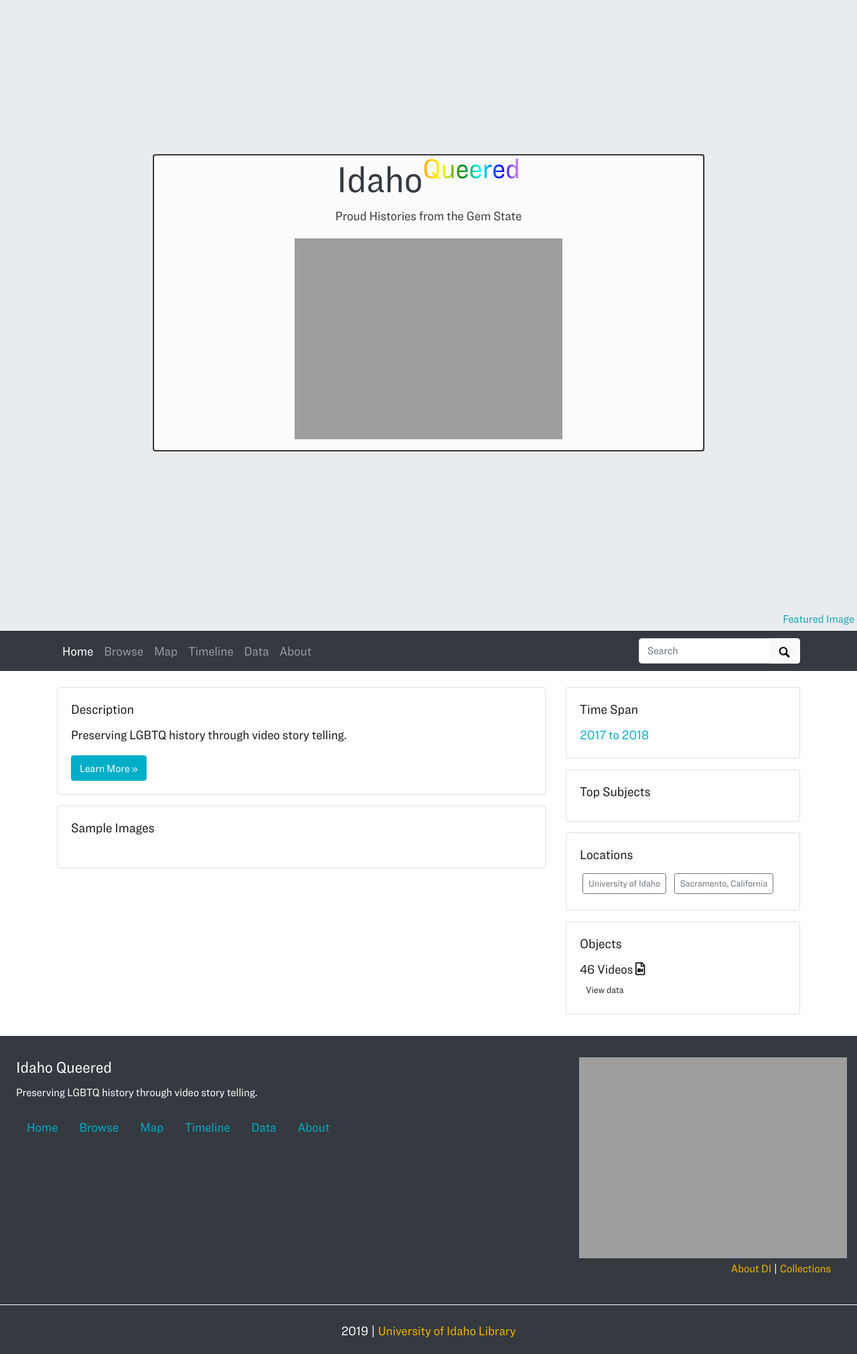
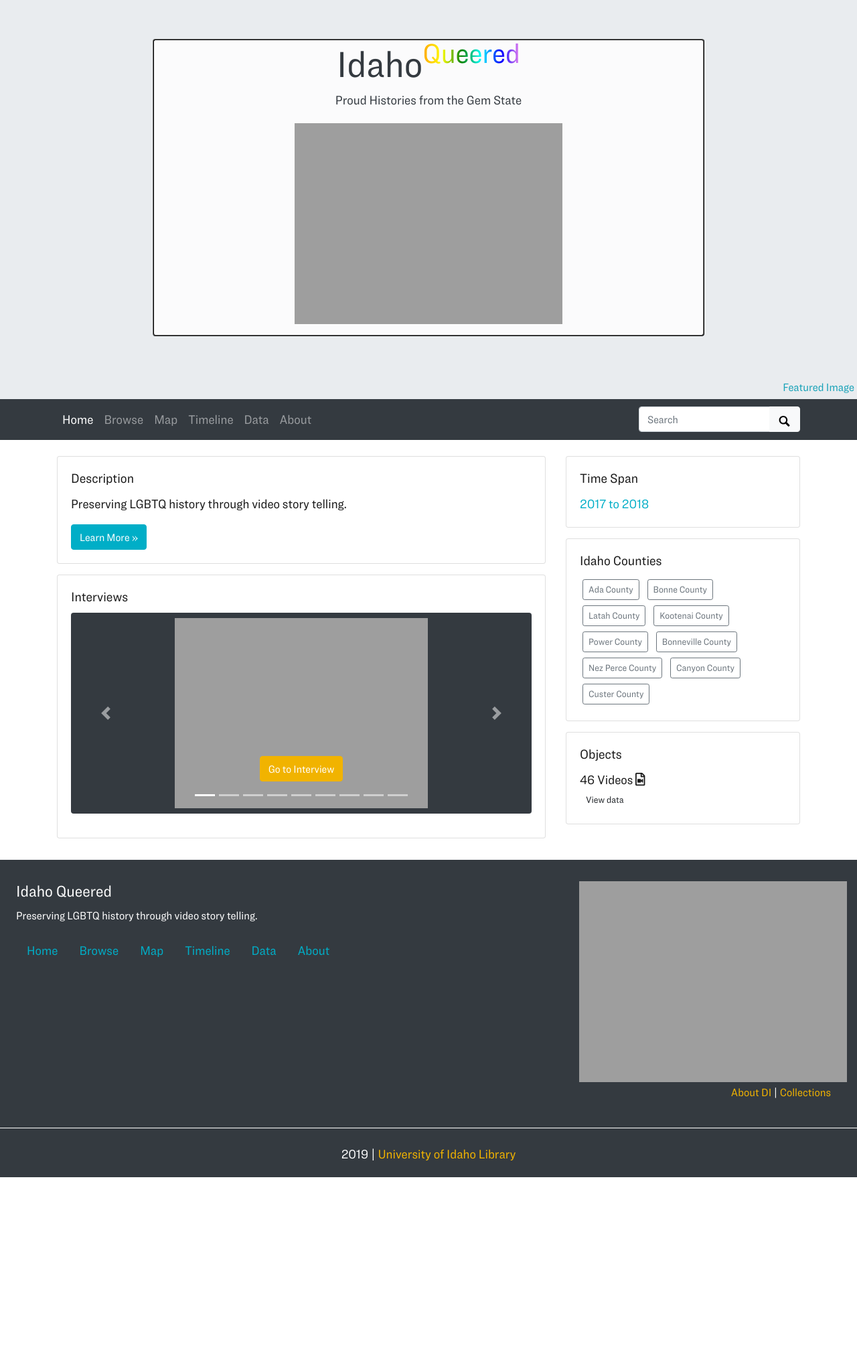
Before and after one commit to uidaholib/queered_source_original, a Jekyll site: the page built from index.md, in a window 1280 px wide. Shown: the whole page at 67% size. Built offline with Jekyll 4.4.1, drawn with Linux system fonts in a browser that asks for light colours; nearby versions of some CDN libraries; library files that are not in the unit come from our copies; after the commit the page ends 1758 px from its top, so only the background shows below that.

Commit message:
setting up index page

```diff
--- a/_data/theme.yml
+++ b/_data/theme.yml
@@ -24,13 +24,13 @@
 # home-banner-image-number: 15 # use number of photo from collection
 home-banner-image-link:  # leave blank unless no cdm number to generate item
 home-banner-image-title: 1947-1948 University of Idaho boxing squad from https://digital.lib.uidaho.edu/cdm/ref/collection/boxing/id/9 # for accessibility
-home-title-y-padding: 12em # the margin from the top your title portion will appear
+home-title-y-padding: 3em # the margin from the top your title portion will appear
 carousel-height: # in px, but don't include the "px"; default is 300.
 featured-subjects: #separate semi-colon(';') - if left blank, will be automatically generated to create top 5 subjects
 featured-subjects-max: 6 # set number of top subjects to display if auto generating
-featured-locations: University of Idaho; Sacramento, California; #separate by semi-colon(';') - if left blank, will be automatically generated to create top 5 locations
+featured-locations: Ada County; Bonne County; Latah County; Kootenai County; Power County; Bonneville County; Nez Perce County; Canyon County; Custer County #separate by semi-colon(';') - if left blank, will be automatically generated to create top 5 locations
 featured-locations-max: 3
-mediatypes: images #options[documents,images,video,sound,data] separate semi-colon(';'). If semi-colon is present, the browse items on the browse page will display a type field. If only one media type (and thus no semi-colon), no type field will display
+mediatypes: video #options[documents,images,video,sound,data] separate semi-colon(';'). If semi-colon is present, the browse items on the browse page will display a type field. If only one media type (and thus no semi-colon), no type field will display
 
 # Browse page
 # see _data/browse-config.csv for field display options
--- a/_includes/index/carousel.html
+++ b/_includes/index/carousel.html
@@ -3,7 +3,7 @@
 </style>
 <div class="card mb-3">
     <div class="card-body">
-        <h5 class="card-title">Sample Images</h5>
+        <h5 class="card-title">Interviews</h5>
         <div class="row">
             <div class="col-md-12 pb-3">
                 <div id="imageCarousel" class="carousel slide bg-dark rounded" data-ride="carousel">
--- a/_includes/index/locations-sm.html
+++ b/_includes/index/locations-sm.html
@@ -8,7 +8,7 @@
 {%- endif -%}
 <div class="card mb-3">
   <div class="card-body">
-    <h5 class="card-title">Locations</h5>
+    <h5 class="card-title">Idaho Counties</h5>
     <p class="card-text">
         {% for l in topLocations %}<a class="btn btn-sm btn-outline-secondary m-1" href="{{ l | strip | uri_escape | prepend: '/browse.html#' | absolute_url }}">{{ l | strip }}</a>
         {% endfor %}
--- a/_includes/js/carousel-js.html
+++ b/_includes/js/carousel-js.html
@@ -1,11 +1,11 @@
-{%- assign carousel-items = site.data[site.data.theme.metadata] | where: "format","image/jpg" -%}
+{%- assign carousel-items = site.data[site.data.theme.metadata] -%}
 <script>
-    var carouselItems = [ {% for c in carousel-items %}{ "title": {{ c.title | jsonify }}, "cdm": "{{ c.cdm-id }}", "id": "{{ c.object-id }}" }{% unless forloop.last %}, {% endunless %}{% endfor %}];
+    var carouselItems = [ {% for c in carousel-items %}{ "title": {{ c.title | jsonify }}, "id": "{{ c.object-id }}" }{% unless forloop.last %}, {% endunless %}{% endfor %}];
     var carousel = document.getElementById("carouselInner");
     carouselItems.sort(function() { return 0.5 - Math.random() });
     var i;
     for (i=0; i < 9; i++) {
-        slide = "<div class='carousel-item text-center py-2'><img class='image-fluid mx-auto h-100' alt='image highlight' src='https://cdm17254.contentdm.oclc.org/digital/iiif/{{ site.data.theme.cdm-collection-id }}/" + carouselItems[i].cdm + "/full/!{{ site.data.theme.carousel-height | default: '300' }},{{ site.data.theme.carousel-height | default: '300' }}/0/default.jpg'> <div class='carousel-caption'> <h5> <a target='_blank' href='{{ site.baseurl }}/items/" + carouselItems[i].id + ".html' class='btn btn-pride-gold'>Go to Item</a></h5> </div> </div>";
+        slide = "<div class='carousel-item text-center py-2'><img class='image-fluid mx-auto h-100' alt='image highlight' src='{{ site.data.theme.objects }}/small/" + carouselItems[i].id + "_sm.jpg'> <div class='carousel-caption'> <h5> <a target='_blank' href='{{ site.baseurl }}/items/" + carouselItems[i].id + ".html' class='btn btn-pride-gold'>Go to Interview</a></h5> </div> </div>";
         carousel.innerHTML += slide;
     }
     $(".carousel-item").first().addClass("active");
--- a/_layouts/home-infographic.html
+++ b/_layouts/home-infographic.html
@@ -12,7 +12,6 @@
   <div class="col-md-4">
 
     {% include index/time.html %}
-    {% include index/subjects.html %}
     {% include index/locations-sm.html %}
     {% include index/objects.html %}
 
```
